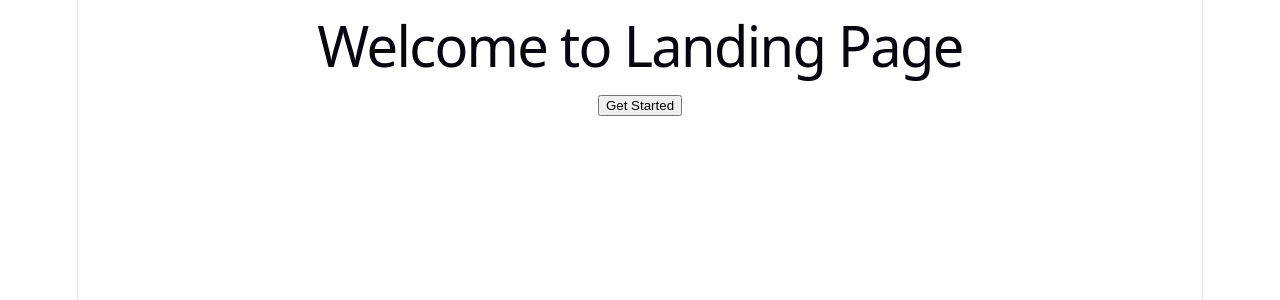
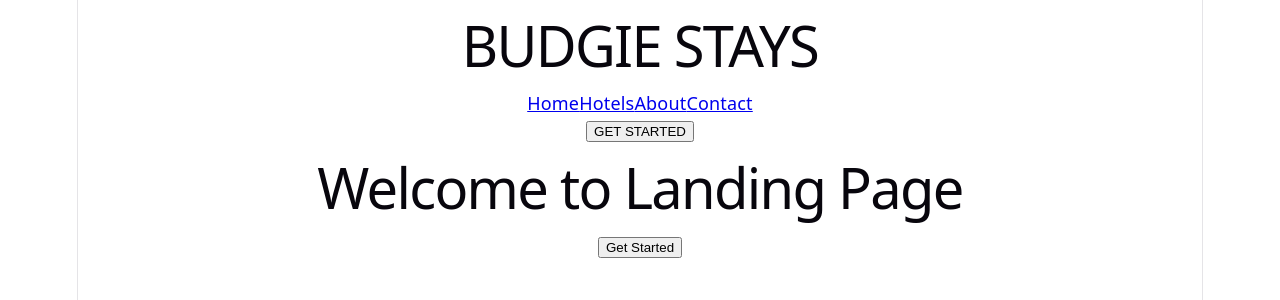
Before and after one commit to Neliswa084/-full-stack-hotel-app, a React (Vite) app in the folder frontend/: page / in a window 1280 px wide. Shown: the top 300 px of the page. Built offline with nearby package versions, Linux system fonts and the light colour scheme.

Commit message:
added the NavBar

```diff
--- a/frontend/src/components/Auth/Register.tsx
+++ b/frontend/src/components/Auth/Register.tsx
@@ -1,6 +1,6 @@
 import React from 'react'
-import { TextInput } from '../../Components/UI/Inputs/TextInput'
-import {Button} from '../../Components/UI/Buttons/Button'
+import { TextInput } from '../UI/Inputs/TextInput'
+import {Button} from '../UI/Buttons/Button'
 import styles from '../Auth/Auth.module.css'
 import { useDispatch ,useSelector } from 'react-redux'
 import type { RootState ,AppDispatch } from '../../redux/store'
--- /dev/null
+++ b/frontend/src/components/NavBar/NavBar.tsx
@@ -0,0 +1,26 @@
+import React from 'react'
+import styles from './NavBar.module.css'
+import { Link } from 'react-router-dom'
+import { Button } from '../UI/Buttons/Button'
+
+export const NavBar = () => {
+  return (
+      <nav>
+        <div className={styles.logo}>
+            <h1>BUDGIE STAYS</h1>
+        </div>
+        <div>
+           <Link to="/home" className={styles.link}>Home</Link>
+           <Link to="/" >Hotels</Link>
+           <Link to="/" >About</Link>
+           <Link to="/" >Contact</Link>
+
+
+        </div>
+
+        <div>
+            <button> GET STARTED</button>
+        </div>
+      </nav>
+  )
+}
--- a/frontend/src/pages/LandingPage.tsx
+++ b/frontend/src/pages/LandingPage.tsx
@@ -1,5 +1,6 @@
 import React from 'react'
 import {useNavigate} from 'react-router-dom'
+import { NavBar } from '../components/NavBar/NavBar'
 
 
 export const LandingPage = () => {
@@ -10,9 +11,14 @@ export const LandingPage = () => {
         navigate('/register')
     }
   return (
+<>
+    <NavBar />
     <div>
+
       <h1>Welcome to Landing Page </h1>
       <button onClick={navigateToRegister}>Get Started</button>
      </div>
+
+     </>
   )
 }
```
Also changed, not shown: frontend/src/components/Footer/Footer.tsx (added), frontend/src/components/NavBar/NavBar.module.css (added).
